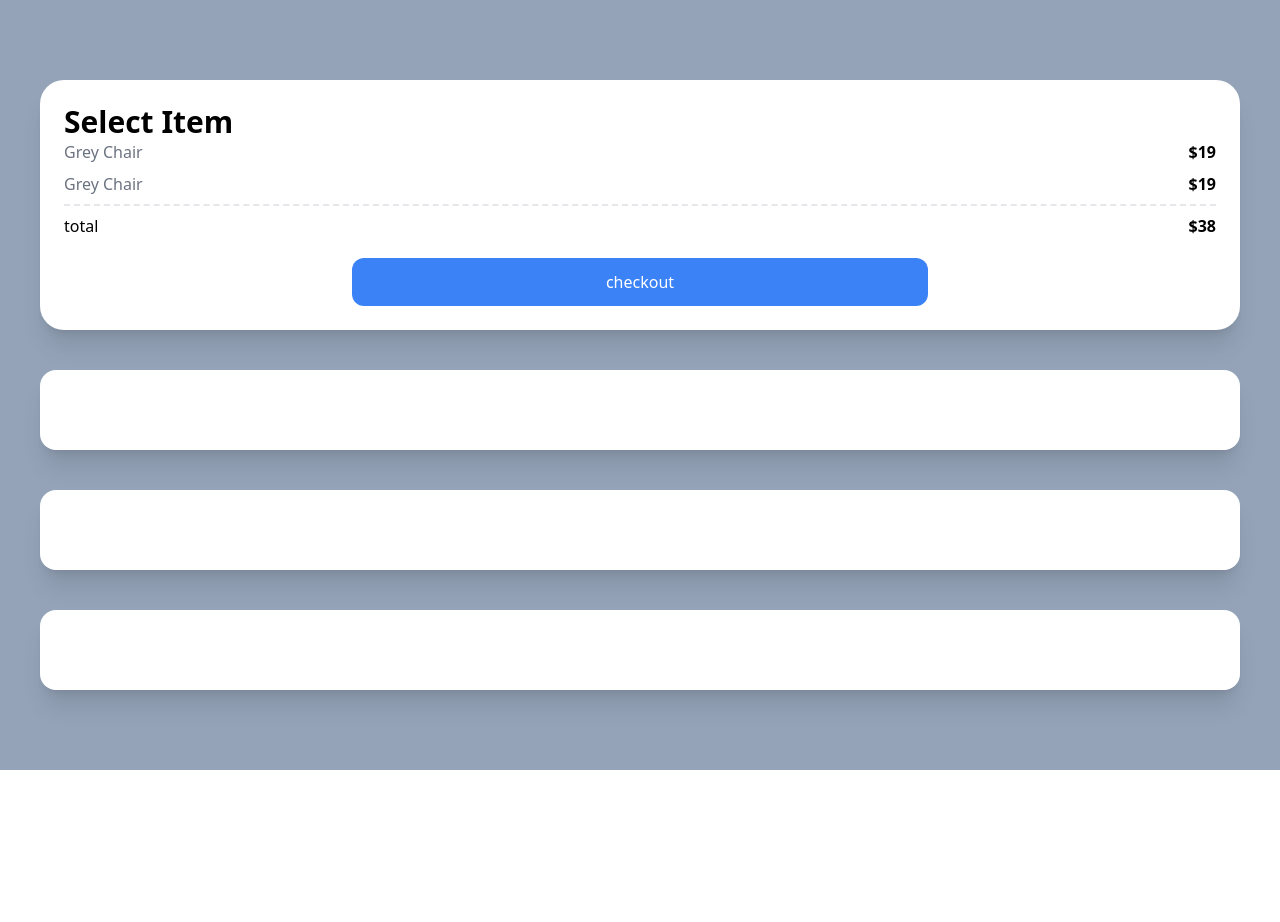
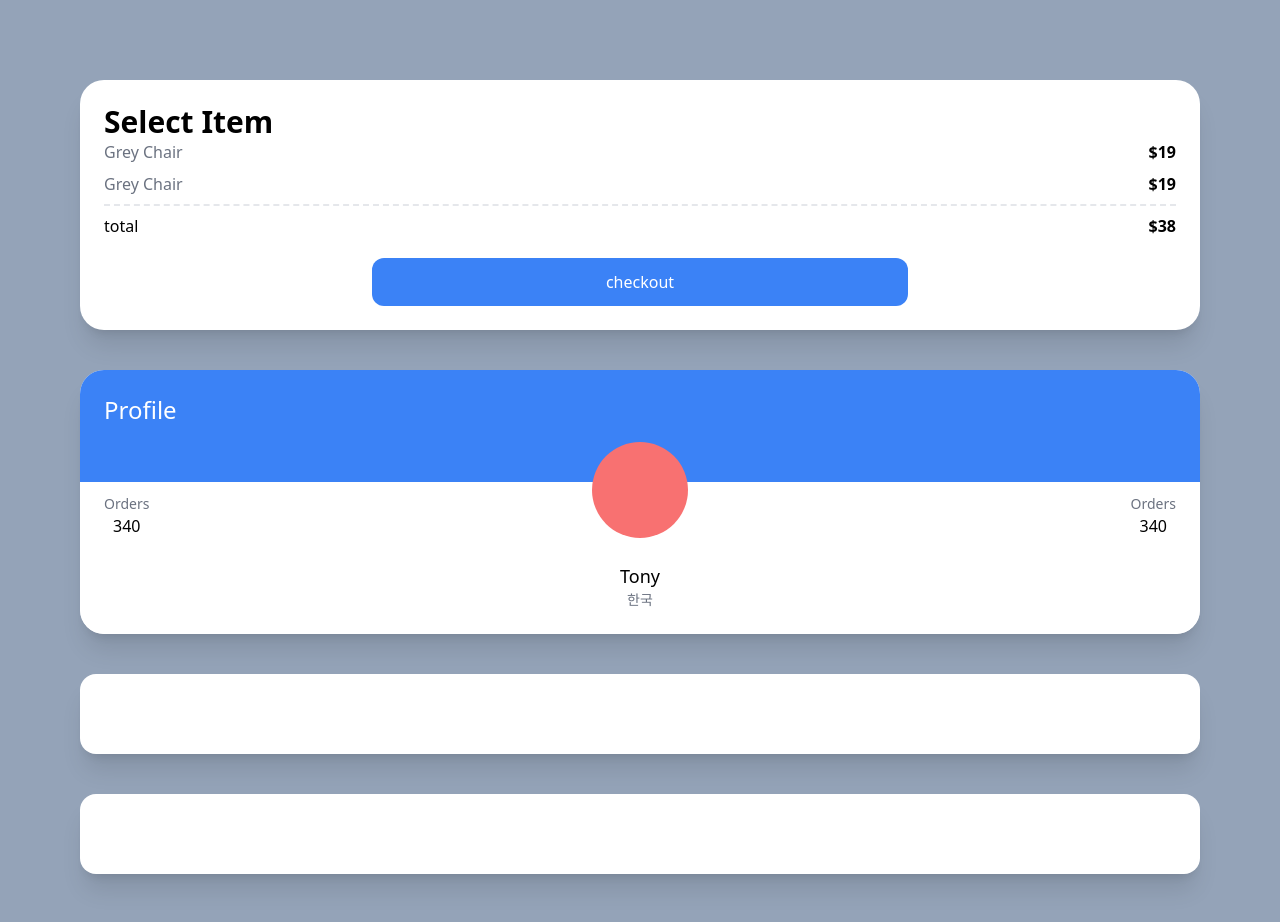
Before and after one commit to jma1020/market-page, a Next.js app: page / in a window 1280 px wide. Shown: the top 922 px of the page. Before the commit the page ends 800 px from the top, so only its background shows below. Built offline with nearby package versions, Linux system fonts and the light colour scheme.

Commit message:
Design : 두 번째 profle card 스타일 생성

```diff
--- a/pages/index.tsx
+++ b/pages/index.tsx
@@ -5,7 +5,7 @@
 
 export default function Home() {
   return (
-    <div className="bg-slate-400 py-20 px-10 grid gap-10">
+    <div className="bg-slate-400 py-20 px-20 grid gap-10">
       <div className="bg-white p-6 rounded-3xl shadow-xl ">
         <span className="font-semibold text-3xl">Select Item</span>
         <div className="flex justify-between mb-2">
@@ -24,7 +24,28 @@
           checkout
         </div>
       </div>
-      <div className="bg-white p-10 rounded-2xl shadow-xl"></div>
+      <div className="bg-white overflow-hidden rounded-3xl shadow-xl">
+        <div className="bg-blue-500 p-6 pb-14">
+          <h3 className="text-white text-2xl">Profile</h3>
+        </div>
+        <div className="bg-white p-6 realtive -top-5 rounded-3xl">
+          <div className="relative -top-16 flex items-end justify-between">
+            <div className="flex flex-col items-center">
+              <span className="text-sm text-gray-500">Orders</span>
+              <p className="font-medium">340</p>
+            </div>
+            <div className="w-24 h-24  bg-red-400 rounded-full" />
+            <div className="flex flex-col items-center">
+              <span className="text-sm text-gray-500">Orders</span>
+              <p className="font-medium">340</p>
+            </div>
+          </div>
+          <div className="-mt-10  flex flex-col items-center ">
+            <p className="text-lg font-medium">Tony</p>
+            <span className="text-sm text-gray-500">한국</span>
+          </div>
+        </div>
+      </div>
       <div className="bg-white p-10 rounded-2xl shadow-xl"></div>
       <div className="bg-white p-10 rounded-2xl shadow-xl"></div>
     </div>
```
